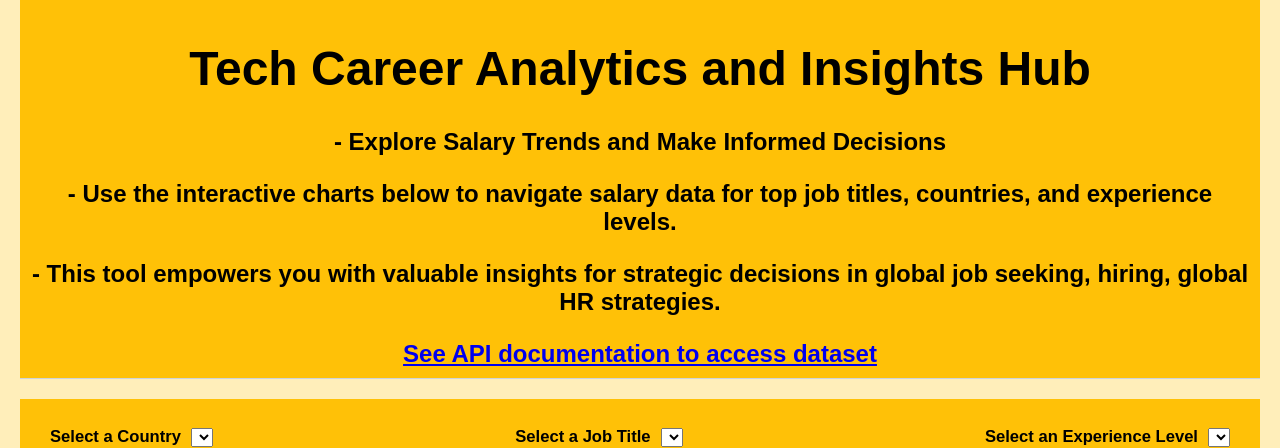
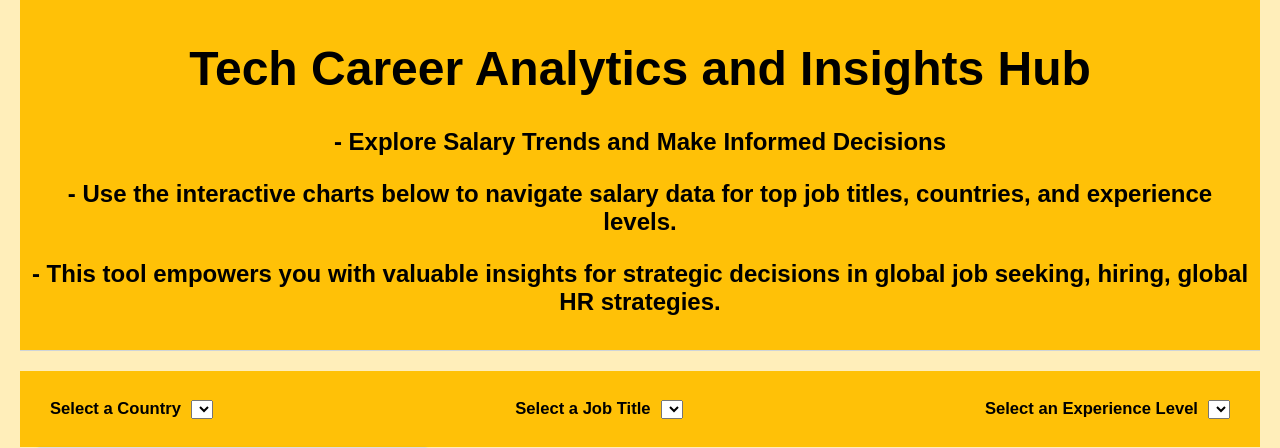
Before and after one commit to YargKlnc/Project3-DataWorld, a Flask app: page / in a window 1280 px wide. Shown: the part 21-469 px from the top of the page. Run offline with Flask 3, Linux system fonts and the light colour scheme; data that the repository does not hold is empty; some libraries are stand-ins or nearby versions.

Commit message:
delete api doc line in dashboard

```diff
--- a/templates/index.html
+++ b/templates/index.html
@@ -24,7 +24,6 @@
       <p>- Explore Salary Trends and Make Informed Decisions</p>
       <p>- Use the interactive charts below to navigate salary data for top job titles, countries, and experience levels.</p>
       <p>- This tool empowers you with valuable insights for strategic decisions in global job seeking, hiring, global HR strategies.</p>
-      <div><a href="/api/v1.0/" target="_blank">See API documentation to access dataset</a></div>
     </div>
 
     <div class="dropdown-container">
```
